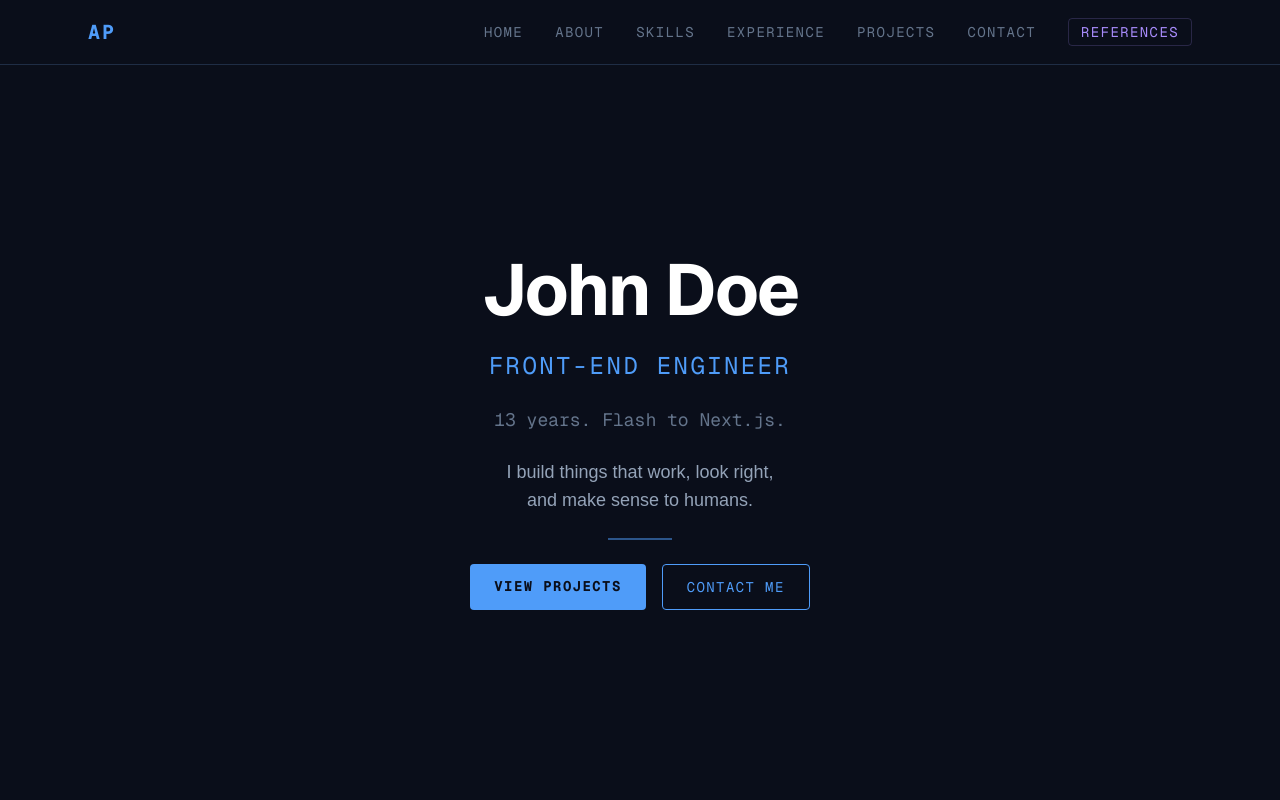
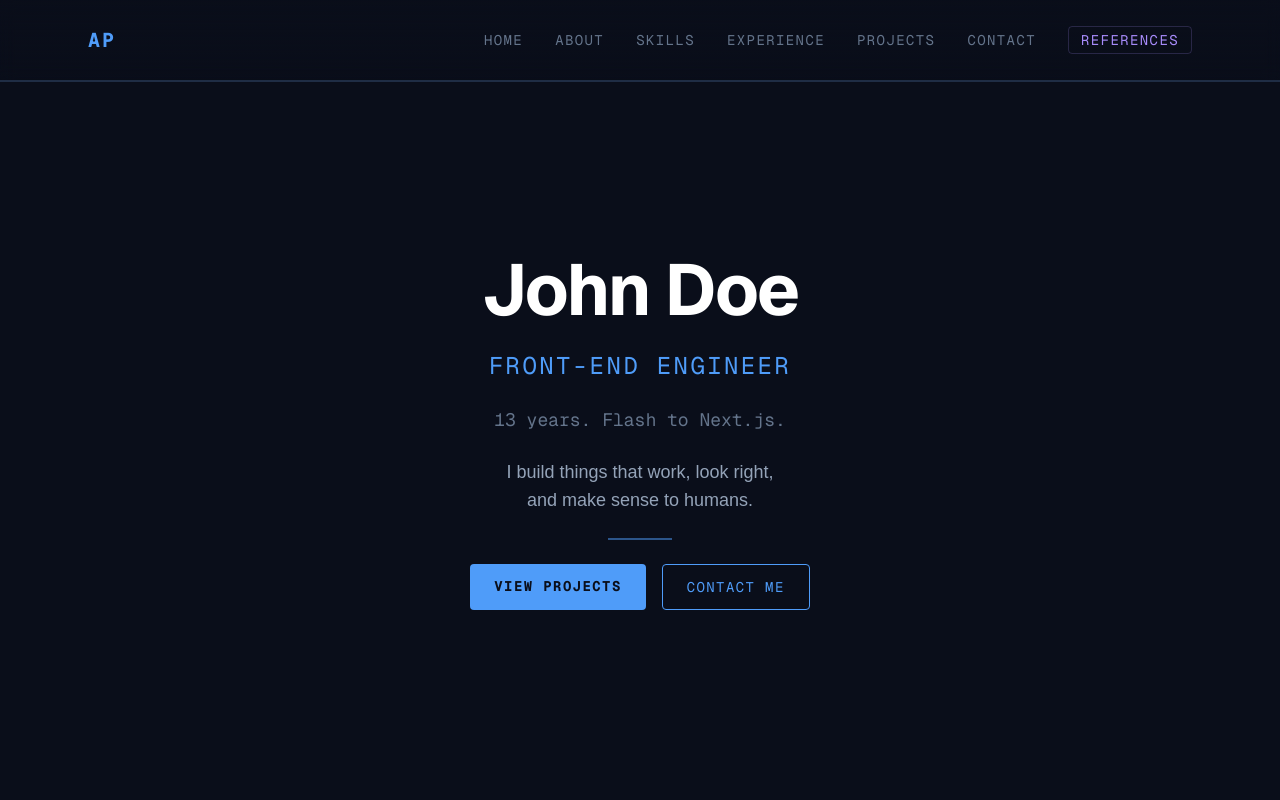
Before and after one commit to Jamisu/action-point, a Next.js app: page / in a window 1280 px wide. Shown: the top 800 px of the page. Built offline with nearby package versions, Linux system fonts and the light colour scheme.

Commit message:
gradient-transparent NavBar

```diff
--- a/src/components/Navbar.tsx
+++ b/src/components/Navbar.tsx
@@ -31,8 +31,8 @@ export default function Navbar() {
 
   return (
     <div ref={menuRef}>
-        <nav className="fixed top-0 left-0 right-0 z-50 bg-[#0a0e1a] border-b border-[#1f2d45]">
-        <div className="max-w-6xl mx-auto px-6 flex items-center justify-between h-16">
+        <nav className="fixed top-0 left-0 right-0 z-50 bg-gradient-to-b from-[#0a0e1a]/80 to-transparent backdrop-blur-sm border-b-2 border-[#1f2d45]">
+        <div className="max-w-6xl mx-auto px-6 flex items-center justify-between h-20">
 
             {/* LOGO */}
             <Link
```
